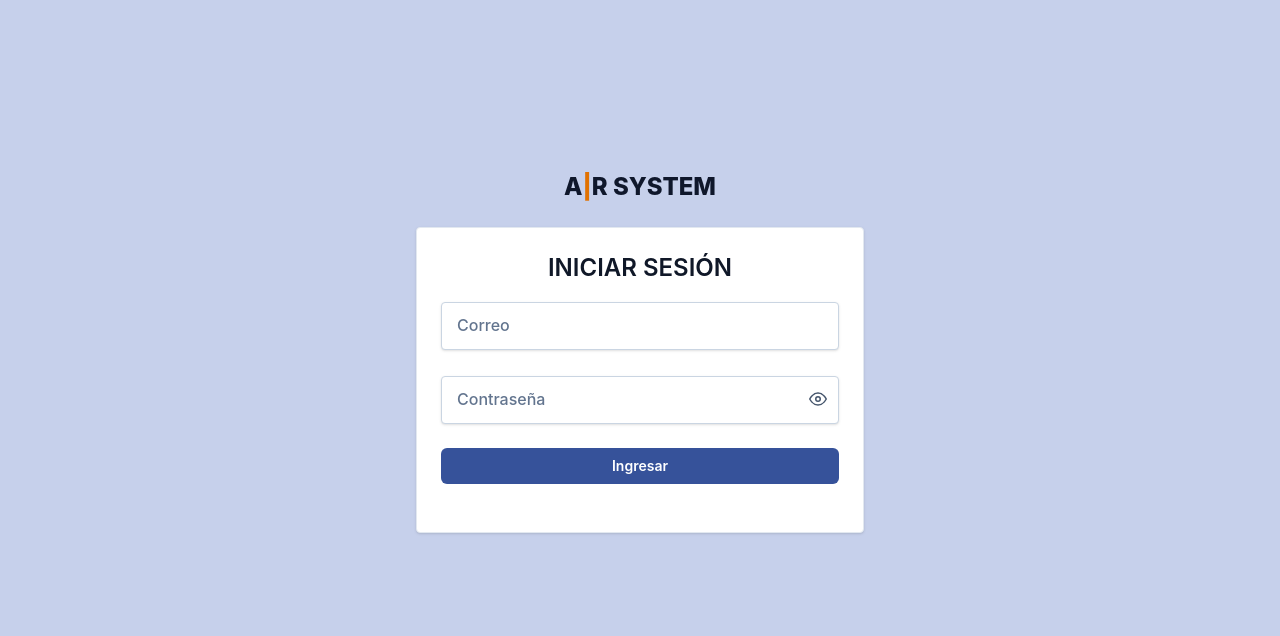
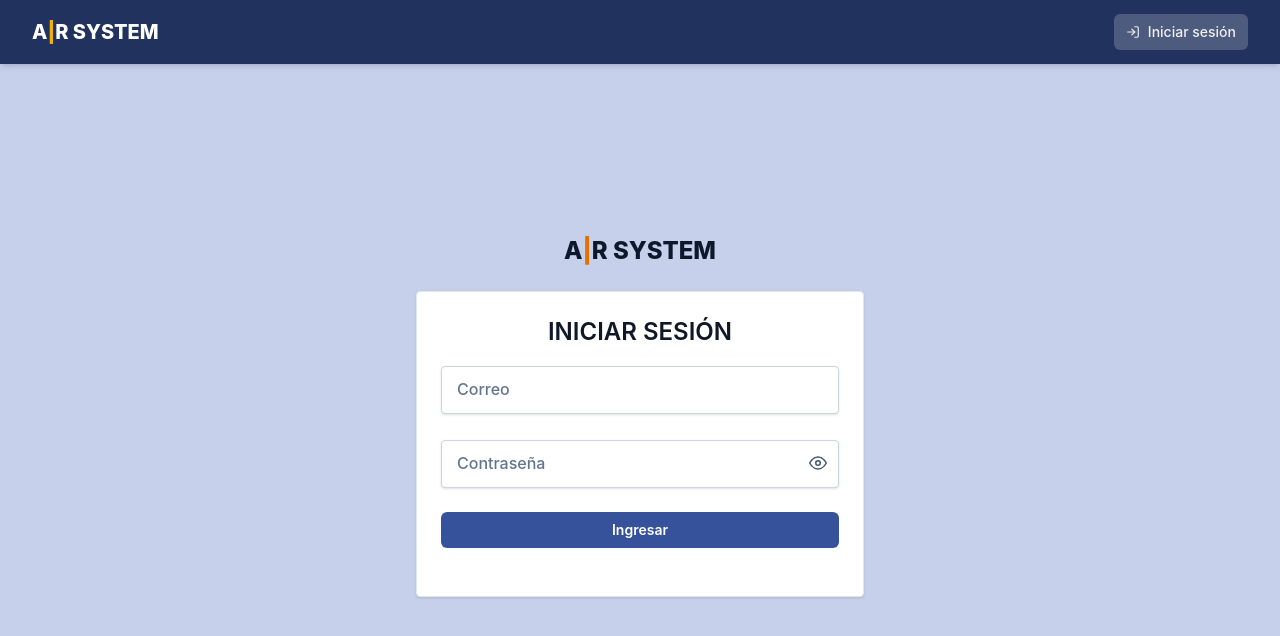
Before and after one commit to Adrianfer20/ar-system, a React (Vite) app: page /login in a window 1280 px wide. Shown: the top 636 px of the page. Built offline with nearby package versions, Linux system fonts and the light colour scheme; no server answers.

Commit message:
Rutas y layouts: eliminar MainLayout obsoleto, introducir HomeLayout/AdminLayout/RootLayout; Navbar limpio; Sidebar/NavLinks mejorados

```diff
--- /dev/null
+++ b/src/components/layout/AdminLayout.tsx
@@ -0,0 +1,21 @@
+import { Outlet } from "react-router-dom";
+import { FiSettings } from "react-icons/fi";
+import Sidebar from "./Sidebar";
+
+const AdminLayout = () => {
+  const sections = [
+    { path: "/settings", label: "Configuraciones", icon: <FiSettings /> },
+  ];
+
+
+  return (
+      <div className="h-full flex flex-1 min-w-0">
+        <Sidebar sections={sections} />
+        <main className="flex-1 min-w-0 overflow-auto pb-28">
+          <Outlet />
+        </main>
+      </div>
+  );
+};
+
+export default AdminLayout;
--- a/src/components/layout/Navbar.tsx
+++ b/src/components/layout/Navbar.tsx
@@ -2,58 +2,48 @@
 
 import React, { useState } from "react";
 import { useLocation, useNavigate } from "react-router-dom";
-import { FiMenu, FiX, FiLogOut } from "react-icons/fi";
+import { FiMenu, FiX, FiLogOut, FiHome, FiSettings, FiLogIn } from "react-icons/fi";
 import { FaArrowLeft } from "react-icons/fa";
 import NavLinks from "../ui/NavLinks";
-import MobileNavbar from "../ui/MobileNavbar";
 import { useAuth } from "@/features/auth/hooks/useAuth";
 import Logo from "@/components/ui/Logo";
 
-/* 🔹 Links según rol */
 const adminLinks = [
-  { label: "Home", to: "/" },
-  { label: "Configuración", to: "/settings" },
+  { label: "Home", to: "/", icon: <FiHome /> },
+  { label: "Configuración", to: "/settings", icon: <FiSettings /> },
 ];
 
-const userLinks = [{ label: "Perfil", to: "/settings" }];
-const guestLinks = [{ label: "Iniciar sesión", to: "/login" }];
+const userLinks = [
+  { label: "Home", to: "/", icon: <FiHome /> },
+  { label: "Configuración", to: "/settings", icon: <FiSettings /> },
+];
 
+const guestLinks = [{ label: "Iniciar sesión", to: "/login", icon: <FiLogIn /> }];
 
-
-
-/* 🔹 Componente principal Navbar */
 const Navbar: React.FC = () => {
   const { user, logout } = useAuth();
   const navigate = useNavigate();
-
   const location = useLocation();
   const [isOpen, setIsOpen] = useState(false);
 
-  // 🔸 Selección de links según estado
-  const navLinks = user ? (user.role === "admin" ? adminLinks : userLinks) : guestLinks;
+  const navLinks = user
+    ? user.role === "admin"
+      ? adminLinks
+      : userLinks
+    : guestLinks;
 
-
-
-  // 🔸 Páginas donde ocultar menú (ej: register, sale)
   const isRegisterPage =
     location.pathname === "/products/register" ||
     location.pathname === "/products/sale";
 
+  const closeMenu = () => setIsOpen(false);
 
   return (
-    <nav className="w-full bg-primary text-light z-30 shadow-md">
+    <nav className="relative w-full bg-primary text-light z-30 shadow-md">
       <div className="mx-auto px-4 sm:px-6 lg:px-8">
         <div className="flex h-16 items-center justify-between">
-          {/* Logo / Botón Volver */}
-          <div
-            className={
-              isRegisterPage
-                ? "w-full flex justify-between items-center space-x-4"
-                : "flex items-center gap-4"
-            }
-          >
+          <div className="flex items-center gap-4">
             <Logo size="md" tone="light" />
-
             {isRegisterPage && (
               <button
                 onClick={() => navigate(-1)}
@@ -64,23 +54,25 @@ const Navbar: React.FC = () => {
             )}
           </div>
 
-          {/* Menú Desktop */}
           {!isRegisterPage && (
             <>
-              <div className="hidden md:flex space-x-6 items-center">
-                <NavLinks links={navLinks} />
+              <div className="hidden md:flex space-x-2 items-center">
+                <NavLinks
+                  links={navLinks}
+                  className="flex items-center px-3 py-2 rounded-md text-sm font-medium text-light hover:bg-white/10 transition"
+                  activeClassName="bg-white/20"
+                />
                 {user && (
                   <button
                     onClick={logout}
-                    className="relative p-1 rounded-full hover:bg-white/10 transition cursor-pointer"
+                    className="p-2 rounded-full text-light hover:bg-white/10 transition"
+                    aria-label="Cerrar Sesión"
                   >
-                    <span className="sr-only">Cerrar Sesión</span>
                     <FiLogOut size={20} />
                   </button>
                 )}
               </div>
 
-              {/* Botón menú móvil */}
               <div className="md:hidden flex items-center">
                 <button
                   onClick={() => setIsOpen(!isOpen)}
@@ -94,14 +86,30 @@ const Navbar: React.FC = () => {
         </div>
       </div>
 
-      {/* Menú Mobile */}
-      {!isRegisterPage && (
-        <MobileNavbar
-          isOpen={isOpen}
-          links={navLinks}
-          handleLogout={logout}
-          closeMenu={() => setIsOpen(false)}
-        />
+      {/* Mobile Menu */}
+      {isOpen && !isRegisterPage && (
+        <div className="absolute w-full md:hidden bg-primary-900/60 backdrop-blur-sm shadow-lg">
+          <div className="px-2 pt-2 pb-3 space-y-1 sm:px-3">
+            <NavLinks
+              links={navLinks}
+              onClick={closeMenu}
+              className="flex items-center px-3 py-2 rounded-md text-base font-medium text-light hover:bg-white/10 transition"
+              activeClassName="bg-white/20"
+            />
+            {user && (
+              <button
+                onClick={() => {
+                  logout();
+                  closeMenu();
+                }}
+                className="w-full text-left flex items-center gap-2 px-3 py-2 rounded-md text-base font-medium text-light hover:bg-white/10 transition"
+              >
+                <FiLogOut size={20} />
+                Cerrar Sesión
+              </button>
+            )}
+          </div>
+        </div>
       )}
     </nav>
   );
--- /dev/null
+++ b/src/components/layout/RootLayout.tsx
@@ -0,0 +1,15 @@
+import { Outlet } from "react-router-dom";
+import Navbar from "@/components/layout/Navbar";
+import { Toaster } from "react-hot-toast";
+
+const RootLayout = () => {
+  return (
+    <div className="h-screen flex flex-col overflow-hidden bg-primary-50 print:hidden">
+      <Navbar />
+      <Outlet />
+      <Toaster />
+    </div>
+  );
+};
+
+export default RootLayout;
--- a/src/components/layout/Sidebar.tsx
+++ b/src/components/layout/Sidebar.tsx
@@ -13,7 +13,9 @@ type SidebarProps = {
 const Sidebar: React.FC<SidebarProps> = ({ sections }) => {
   return (
     <aside className="flex md:flex-col w-14 md:w-20 lg:w-60 flex-shrink-0 border-r shadow-sm">
-      <nav className="flex-1 p-2 lg:p-4 space-y-2">
+      <nav className="flex flex-col flex-1 p-2 lg:p-4">
+        <div className="flex-[0.66]"></div> {/* Spacer for 40% top */}
+        <div className="space-y-2">
           {sections.map((section) => (
             <NavLink
               key={section.path}
@@ -33,6 +35,8 @@ const Sidebar: React.FC<SidebarProps> = ({ sections }) => {
               <span className="hidden lg:block">{section.label}</span>
             </NavLink>
           ))}
+        </div>
+        <div className="flex-1"></div> {/* Spacer for 60% bottom */}
       </nav>
     </aside>
   );
--- a/src/components/ui/NavLinks.tsx
+++ b/src/components/ui/NavLinks.tsx
@@ -1,33 +1,29 @@
-import { Link } from "react-router-dom";
+import { NavLink } from "react-router-dom";
+import React from "react";
 
-/* 🔹 Componente: Links (Desktop & Mobile) */
 const NavLinks: React.FC<{
-  links: { label: string; to?: string }[];
+  links: { label: string; to: string; icon?: React.ReactNode }[];
   onClick?: () => void;
-}> = ({ links, onClick }) => {
+  className?: string;
+  activeClassName?: string;
+}> = ({ links, onClick, className, activeClassName }) => {
   return (
     <>
-      {links.map((link) =>
-        link.to ? (
-          <Link
-            key={link.label}
-            to={link.to}
-            onClick={onClick}
-            className="px-3 py-2 rounded-md text-sm font-medium hover:bg-white/10 transition"
-          >
-            {link.label}
-          </Link>
-        ) : (
-          <button
-            key={link.label}
-            onClick={onClick}
-            className="px-3 py-2 rounded-md text-sm font-medium hover:bg-white/10 transition"
-          >
-            {link.label}
-          </button>
-        )
-      )}
+      {links.map((link) => (
+        <NavLink
+          key={link.label}
+          to={link.to}
+          onClick={onClick}
+          className={({ isActive }) =>
+            `${className} ${isActive ? activeClassName : ""}`
+          }
+        >
+          {link.icon && <span className="mr-2">{link.icon}</span>}
+          {link.label}
+        </NavLink>
+      ))}
     </>
   );
 };
+
 export default NavLinks;
--- a/src/routes/AppRoutes.tsx
+++ b/src/routes/AppRoutes.tsx
@@ -1,20 +1,28 @@
 import { Routes, Route } from "react-router-dom";
 import TicketsPage from "@/features/tickets/pages/TicketsPage";
-import MainLayout from "@/components/layout/MainLayout";
 import RegisterPage from "@/features/tickets/pages/RegisterPage";
 import LoginPage from "@/features/auth/pages/LoginPage";
 import PrivateRoute from "./PrivateRoute";
 import SalesPage from "@/features/tickets/pages/SalesPage";
 import ClientesPage from "@/features/tickets/pages/ClientesPage";
 import SettingsPage from "@/features/settings/pages/SettingsPage";
+import RootLayout from "@/components/layout/RootLayout";
+import HomeLayout from "@/components/layout/HomeLayout";
+import AdminLayout from "@/components/layout/AdminLayout";
 
 const AppRoutes = () => {
   return (
     <Routes>
-      <Route path="/login" element={<LoginPage />} />
-      {/* Rutas privadas con layout principal */}
-      <Route element={<PrivateRoute />}>
-        <Route path="/" element={<MainLayout />}>
+      <Route element={<RootLayout />}>
+        <Route path="/login" element={<LoginPage />} />
+
+        <Route element={<PrivateRoute />}>
+          <Route path="/settings" element={<AdminLayout />}>
+          <Route index element={<SettingsPage />} />
+        </Route>
+
+        {/* Rutas privadas con layout principal */}
+        <Route path="/" element={<HomeLayout />}>
           <Route index path="" element={<SalesPage />} />
           <Route path="tickets" element={<TicketsPage />} />
           <Route path="clientes" element={<ClientesPage />} />
@@ -22,10 +30,10 @@ const AppRoutes = () => {
           <Route element={<PrivateRoute allowedRoles={["admin"]} />}>
             <Route path="register" element={<RegisterPage />} />
           </Route>
-          <Route path="settings" element={<SettingsPage />} />
         </Route>
       </Route>
-    </Routes>
+    </Route>
+    </Routes >
   );
 };
 
```
Also changed, not shown: src/components/layout/HomeLayout.tsx (renamed from src/components/layout/MainLayout.tsx, +4 -13 lines), src/components/ui/MobileNavbar.tsx (deleted, +0 -61 lines). Lines whose indentation alone changed are shown as unchanged.
